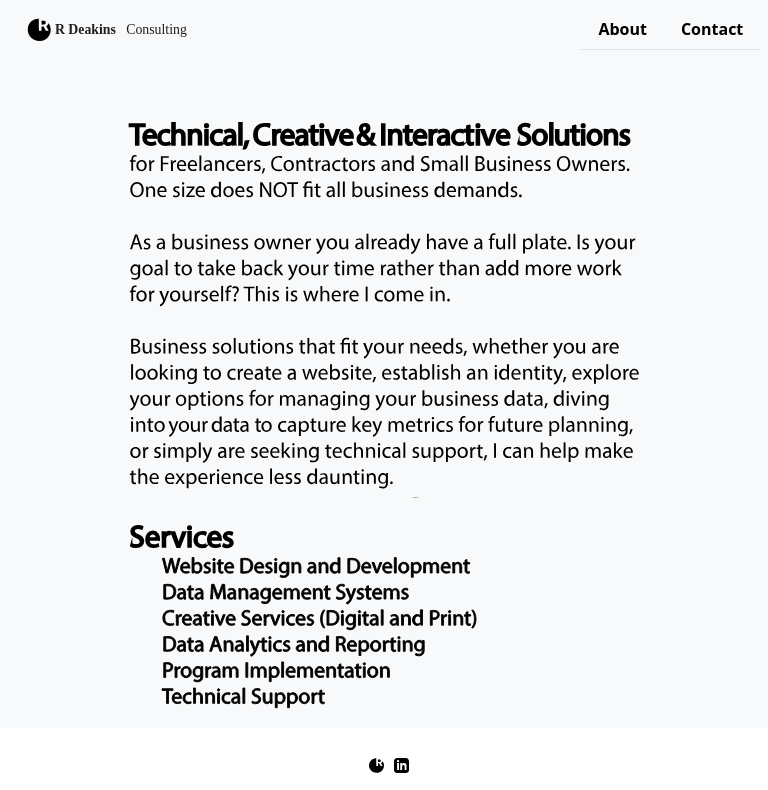
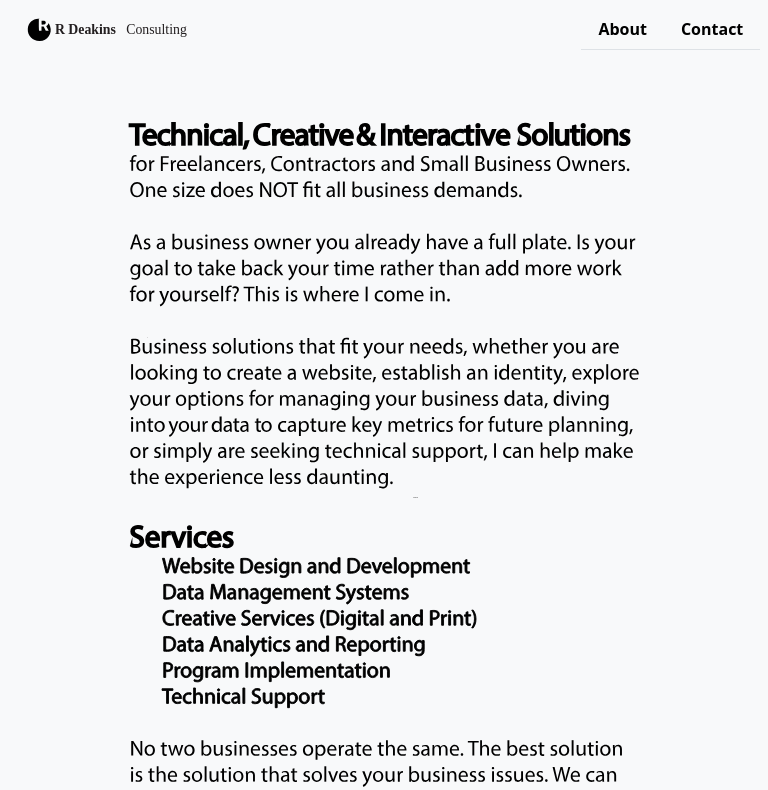
Before and after one commit to rickdeakins/devPortfolio-r.deakins, a React (Vite) app: page / in a window 768 px wide. Shown: the top 790 px of the page. Built offline with nearby package versions, Linux system fonts and the light colour scheme.

Commit message:
upd26files

```diff
--- a/src/App.css
+++ b/src/App.css
@@ -46,12 +46,11 @@ html, body {
   }
 
 
-  /* #footer {
+   #footer {
     max-width: 100%;
-    height: auto;
     border: 0;
     background-color: #ffffff;
-  } */
+  }
 
 
 .footer {
@@ -59,7 +58,7 @@ html, body {
   bottom: 0;
   left: 0;
   right: 0;
-  height: 70px; /* Adjust the height as needed */
+  height: 10%; /* Adjust the height as needed */
   background-color: #ffffff; /* Set the background color to white */
   color: #000000; /* Set the text color to black */
   display: flex; /* Add this line */
@@ -70,7 +69,6 @@ html, body {
   .about-text {
     align-items: center;
     max-width: 40%;
-    padding-bottom: 10%;
   }
 
   .about-text {
@@ -222,7 +220,7 @@ html, body {
 @media (min-width: 768px) and (max-width: 991px) {
   .about-text {
     max-width: 80%;
-    padding-bottom: 20%;
+    padding-bottom: 1X0%;
   }
 
   .imagetext {
--- a/src/components/Footer.jsx
+++ b/src/components/Footer.jsx
@@ -4,7 +4,7 @@ const icon = {maxWidth: '2%', marginLeft: '10px'};
 const footer = {backgroundColor:"#ffff"}
 
     return(
-        <div id="footer" className="py-4 fixed-bottom" style={footer}>
+        <div id="footer" className="py-4" style={footer}>
       <a href="https://rickdeakins.netlify.app"><img src="images/rickdeakinslogoicon.svg" alt="github_logo" className="iconeffect" style={icon} /></a>
 
       <a href="https://www.linkedin.com/in/rick-deakins-14940315/"><img src="images/linkedin.svg" alt="linkedin_logo" className="iconeffect" style={icon} /></a>
```
